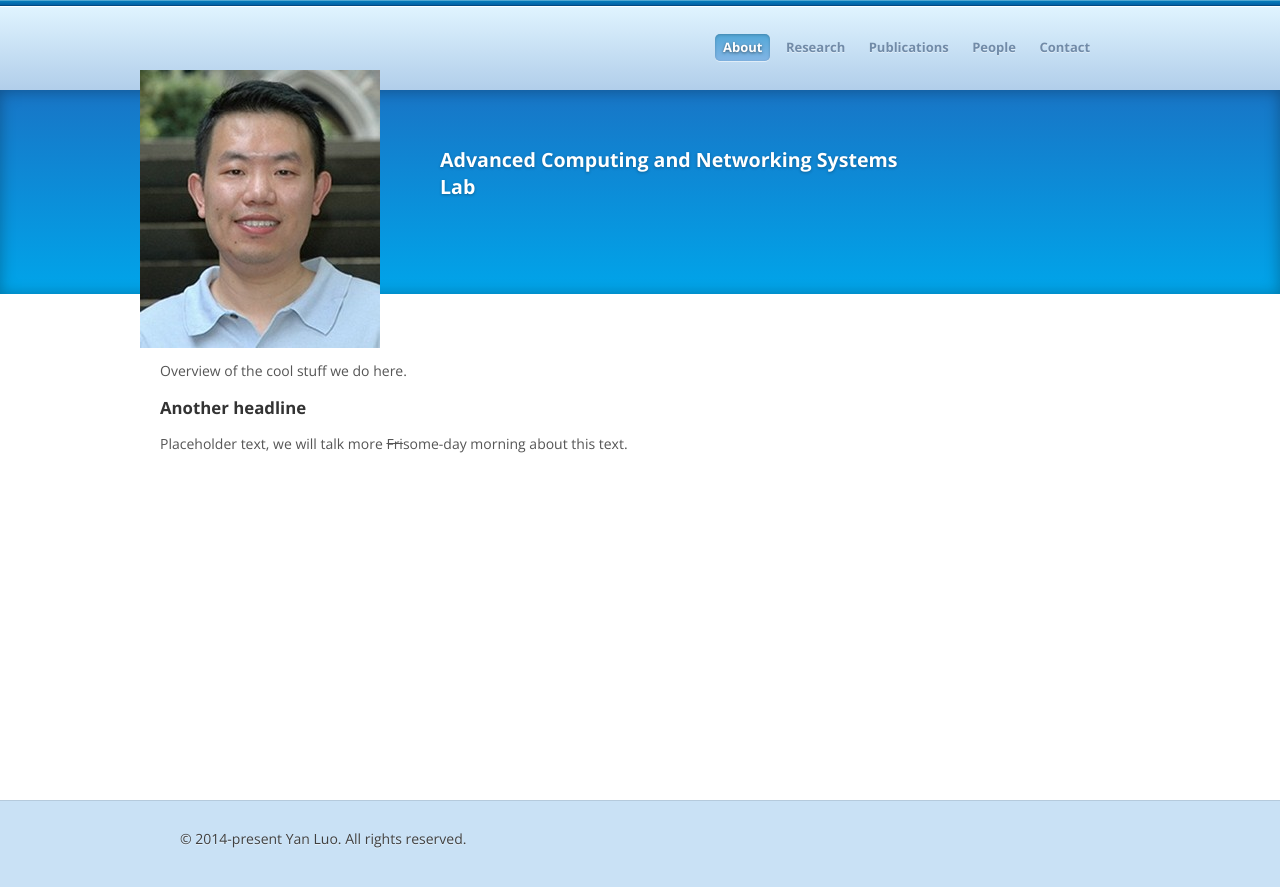
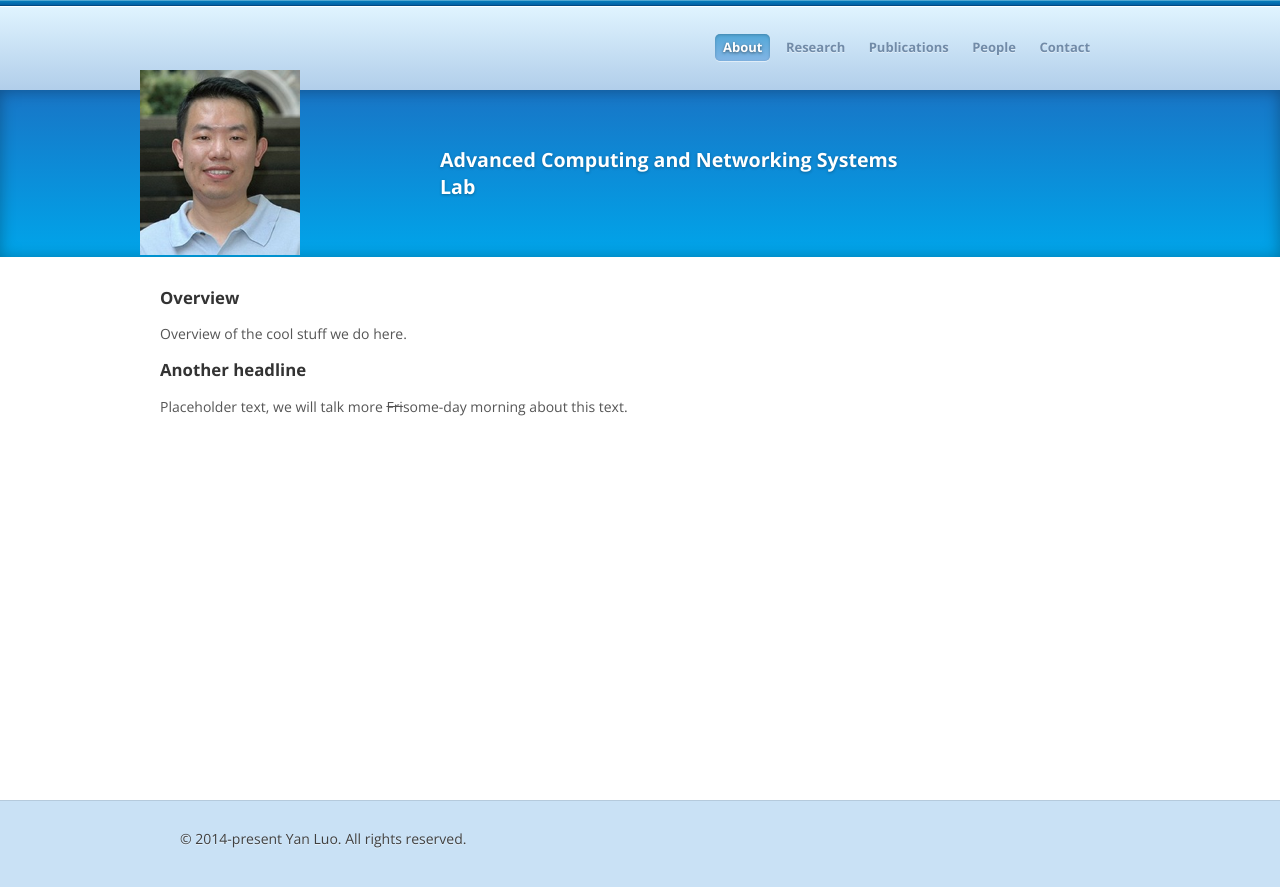
Before and after one commit to eliedaou/acanetsDev, a Jekyll site: the page built from index.html, in a window 1280 px wide. Shown: the top 887 px of the page. Built offline with Jekyll 4.4.1, drawn with Linux system fonts in a browser that asks for light colours; Markdown is read by kramdown in place of the engine named in the settings.

Commit message:
improved picture temporarily

```diff
--- a/index.html
+++ b/index.html
@@ -5,7 +5,7 @@
 <section class="hero">
   <div class="container">
     <div class="image">
-      <img src="{{ site.url }}/img/yan_luo_2007.jpg">
+      <img src="{{ site.url }}/img/yan_luo_2007.jpg" width="160px">
       &nbsp;
     </div>
     <div class="intro">
```
